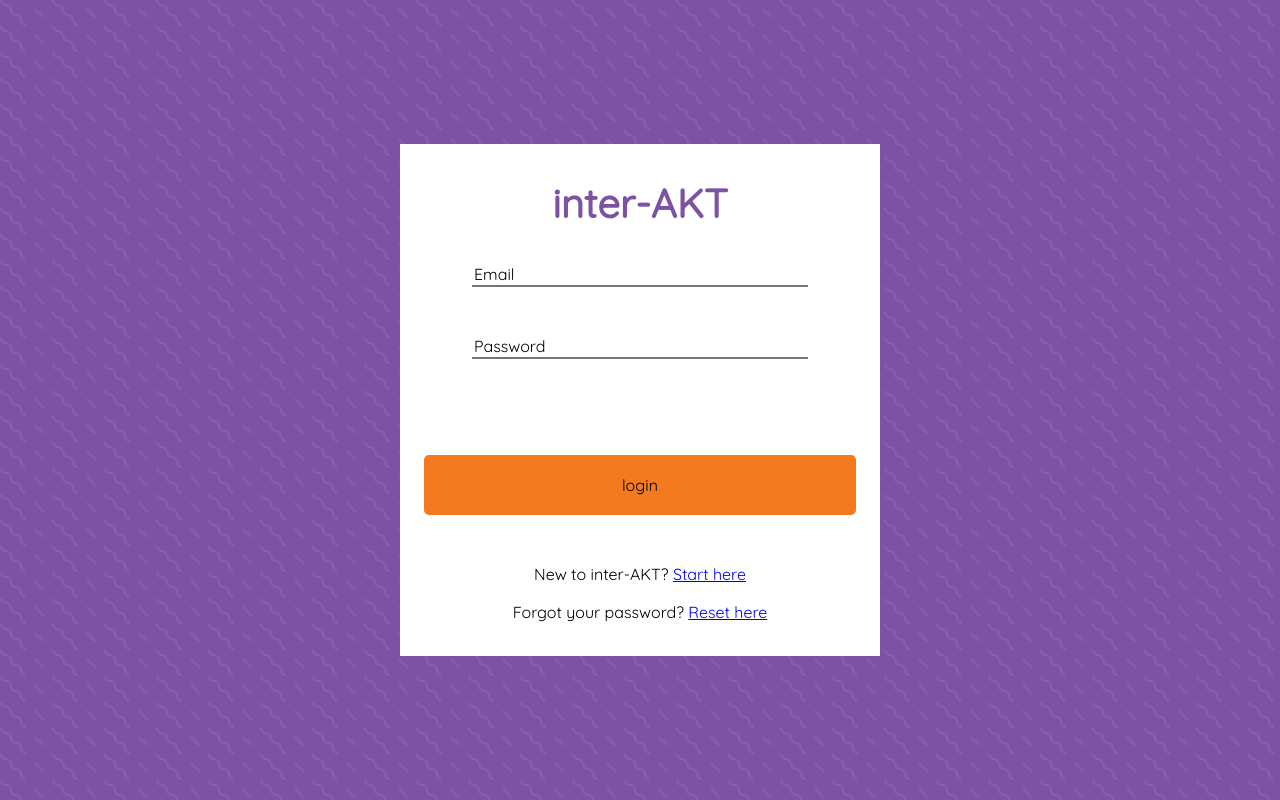
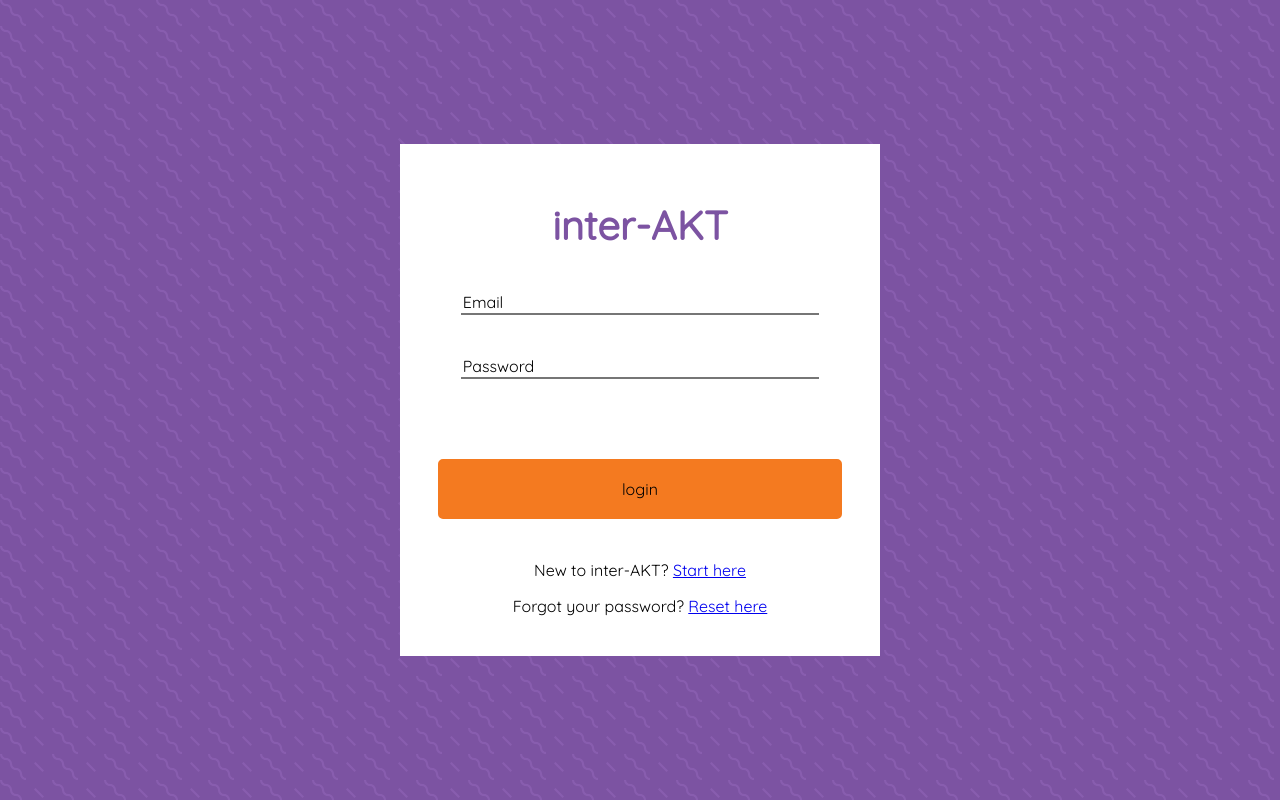
Before and after one commit to fac-12/Albert-Kennedy, a React (Create React App) app in the folder client/: page /signin in a window 1280 px wide. Built offline with nearby package versions, Linux system fonts and the light colour scheme; no server answers.

Commit message:
font resize on redirect pages

```diff
--- a/client/src/components/styling/components.js
+++ b/client/src/components/styling/components.js
@@ -21,12 +21,12 @@
   flex-direction: column;
   justify-content: space-evenly;
   align-items: center;
+  padding: 1rem;
   text-align: center;
   margin: 1rem;
   @media (min-width: 768px) {
     width: 30rem;
     height: 32rem;
-    margin: 1rem;
   }
 `;
 
@@ -87,7 +87,7 @@
 `;
 
 const FormElement = styled.div`
-  width: 70%;
+  width: 80%;
   @media (min-width: 768px) {
   }
 `;
@@ -96,7 +96,6 @@
   margin: 0;
   color: #fb8b24;
   font-size: 0.75em;
-  text-align: left;
 `;
 
 const Register = styled.p`
@@ -130,7 +129,6 @@
   flex-direction: column;
   justify-content: center;
   align-items: center;
-  line-height: 1.4rem;
 `;
 
 const PlaceholderDiv = styled.div`
@@ -143,6 +141,7 @@
 
 const RedirectP = styled.p`
   padding: 0.5rem;
+  font-size: 0.9rem;
   @media (min-width: 768px) {
     padding: 1rem;
   }
```
